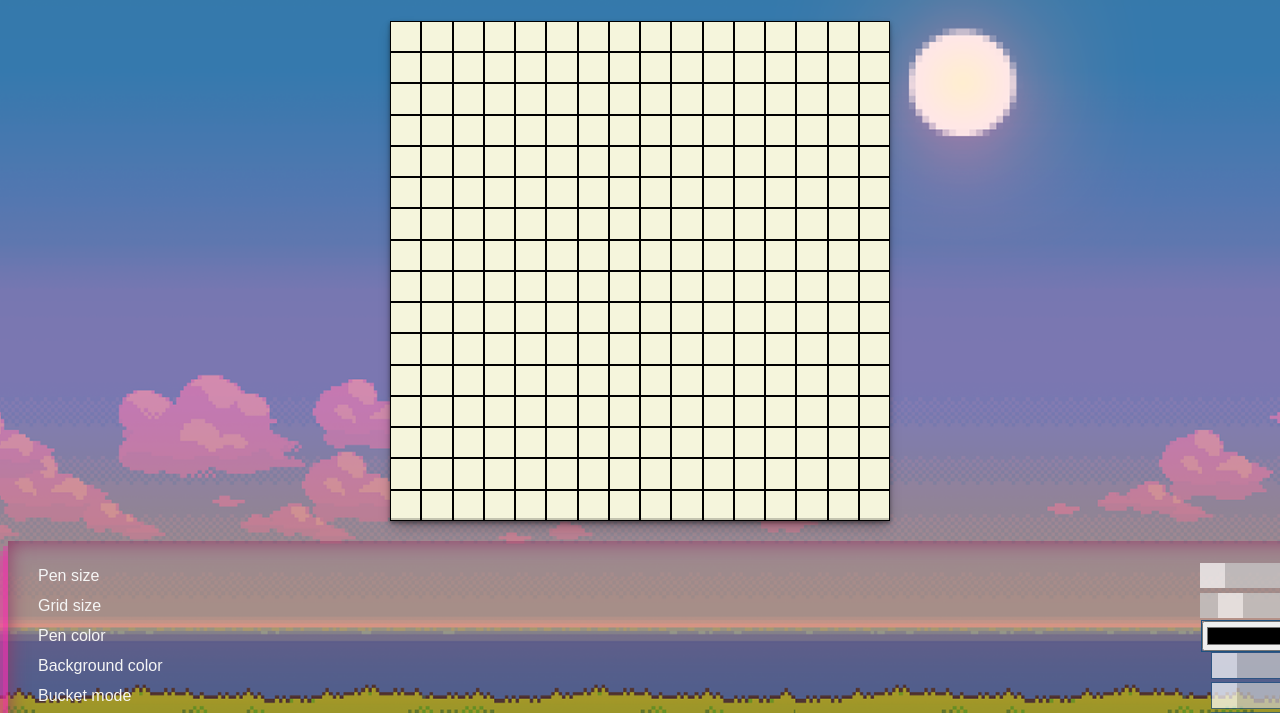
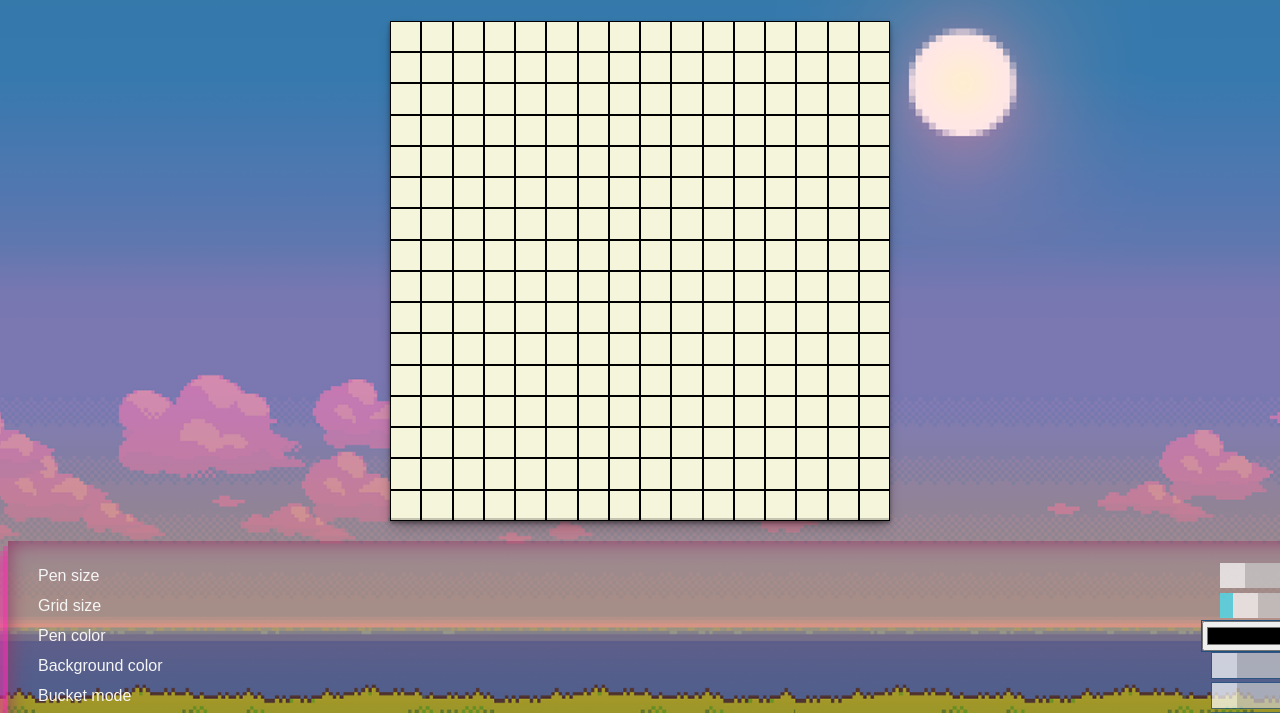
Before and after one commit to implexrr/8-bit-sketcher, a plain HTML site: page index.html in a window 1280 px wide. Shown: the part 79-792 px from the top of the page. Drawn offline with Linux system fonts and the light colour scheme; a web font is replaced by a local one.

Commit message:
Change sliders

```diff
--- a/css-files/index.css
+++ b/css-files/index.css
@@ -68,7 +68,23 @@ h1 {
 
 
 
-/* The slider itself */
+/* Not sure what's happening here, need to deconstruct */
+input[type='range'] {
+  overflow: hidden;
+  width: 80px;
+  -webkit-appearance: none;
+  background-color: #CCC;
+}
+
+input[type='range']::-webkit-slider-thumb {
+  -webkit-appearance: none;
+  height: 25px;
+  width: 25px;
+  background: white;
+  box-shadow: -80px 0 0 80px #43e5f7;
+}
+
+
 .slider {
   -webkit-appearance: none;  /* Override default CSS styles */
   appearance: none;
@@ -79,6 +95,7 @@ h1 {
   opacity: 0.7; /* Set transparency (for mouse-over effects on hover) */
   -webkit-transition: .2s; /* 0.2 seconds transition on hover */
   transition: opacity .2s;
+
 }
 
 /* Mouse-over effects */
@@ -88,11 +105,13 @@ h1 {
 
 /* The slider handle (use -webkit- (Chrome, Opera, Safari, Edge) and -moz- (Firefox) to override default look) */
 .slider::-webkit-slider-thumb {
+  -webkit-appearance: none;  /* Override default CSS styles */
   appearance: none;
   width: 25px; /* Set a specific slider handle width */
   height: 25px; /* Slider handle height */
   background: white;
   cursor: pointer; /* Cursor on hover */
+
 }
 
 .slider::-moz-range-thumb {
@@ -101,6 +120,7 @@ h1 {
   background: #0f04aa;
   cursor: pointer; /* Cursor on hover */
 }
+
 
 
 
@@ -157,11 +177,11 @@ h1 {
 }
 
 input:checked + .toggle {
-  background-color: #2196F3;
+  background-color: #2fc02f;
 }
 
 input:focus + .toggle {
-  box-shadow: 0 0 1px #2196F3;
+  box-shadow: 0 0 1px #2fc02f;
 }
 
 input:checked + .toggle:before {
```
